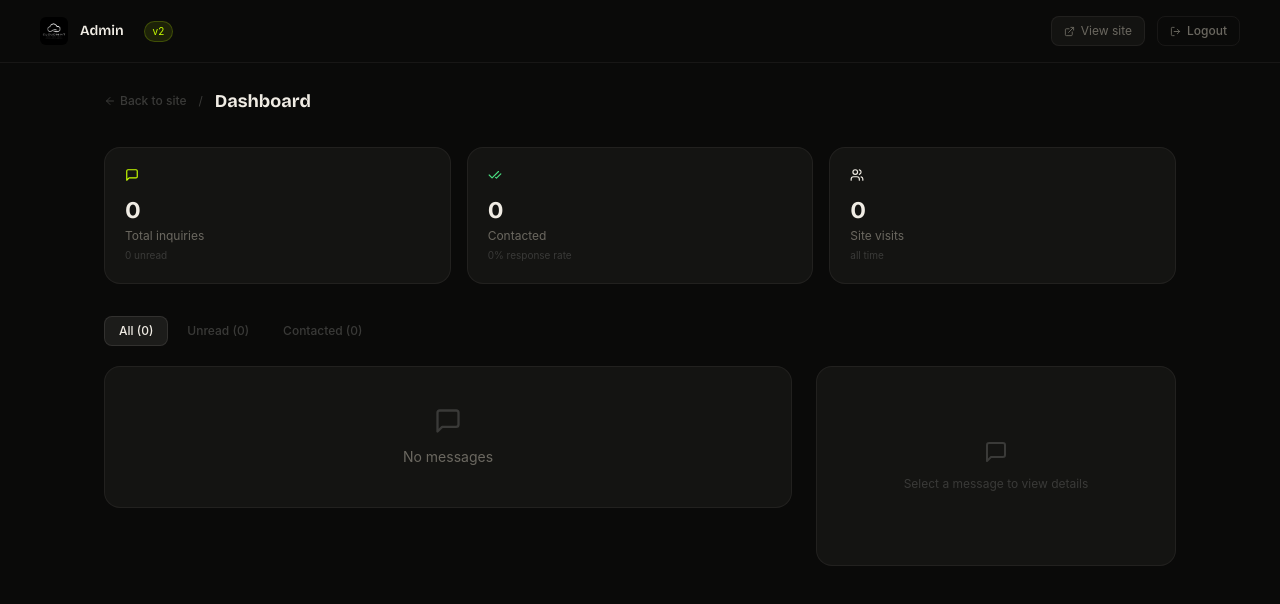
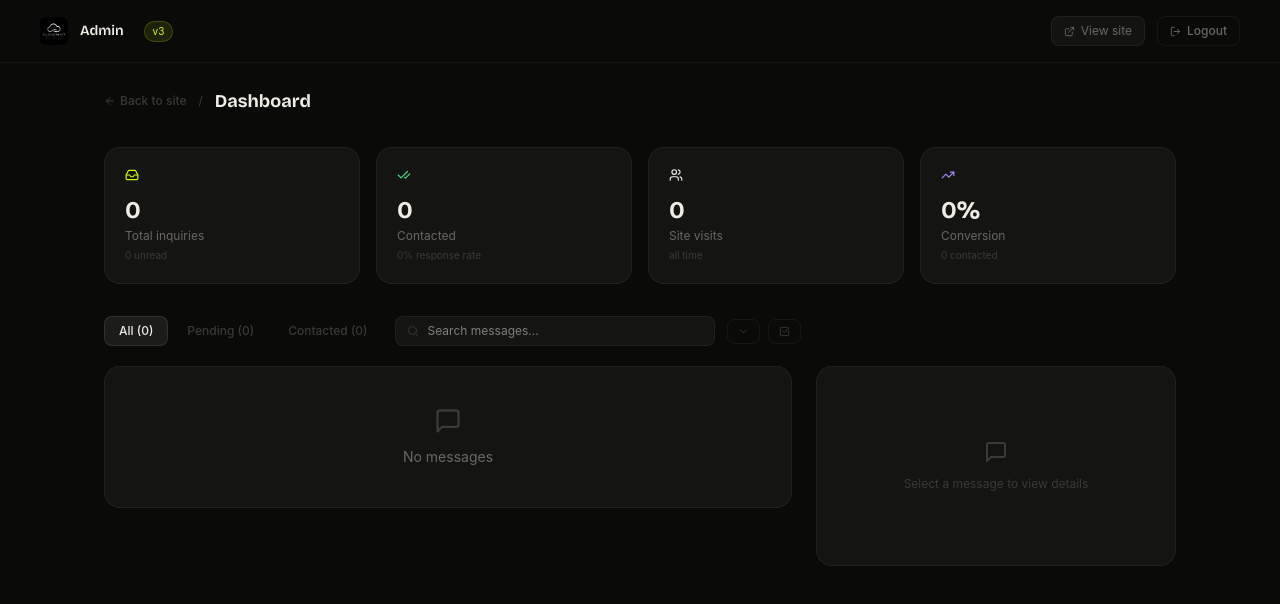
Before and after one commit to dilshanmethsara/CloudMint, a React (Vite) app: page /admin/dashboard in a window 1280 px wide. Shown: the top 604 px of the page. Built offline with nearby package versions, Linux system fonts and the light colour scheme; sample sign-in values are in the browser's storage.

Commit message:
Polish admin panel: search, bulk actions, select mode, status badges, 4-stats grid

```diff
--- a/src/app/DashboardPage.tsx
+++ b/src/app/DashboardPage.tsx
@@ -1,8 +1,8 @@
-import { useEffect, useState } from "react";
+import { useEffect, useMemo, useState } from "react";
 import { useNavigate } from "react-router";
 import { motion, AnimatePresence } from "motion/react";
-import { getMessages, ContactMessage, deleteMessage, toggleContacted, getContactedCount, getVisitCount, incrementVisit } from "../lib/storage";
-import { MessageSquare, Users, TrendingUp, Trash2, ArrowLeft, LogOut, ExternalLink, CheckCheck, Phone, Mail, Clock, ChevronDown } from "lucide-react";
+import { getMessages, ContactMessage, deleteMessage, toggleContacted, bulkMarkContacted, bulkDelete, getContactedCount, getVisitCount, incrementVisit } from "../lib/storage";
+import { MessageSquare, Users, TrendingUp, Trash2, ArrowLeft, LogOut, ExternalLink, CheckCheck, Phone, Mail, Clock, ChevronDown, Search, X, CheckSquare, Square, Inbox } from "lucide-react";
 
 const ease = [0.22, 1, 0.36, 1] as const;
 
@@ -14,6 +14,10 @@ export default function DashboardPage() {
   const [visits] = useState(getVisitCount);
   const [selected, setSelected] = useState<ContactMessage | null>(null);
   const [filter, setFilter] = useState<Filter>("all");
+  const [search, setSearch] = useState("");
+  const [selectMode, setSelectMode] = useState(false);
+  const [selectedIds, setSelectedIds] = useState<Set<string>>(new Set());
+  const [sortAsc, setSortAsc] = useState(false);
 
   useEffect(() => {
     if (!sessionStorage.getItem("cloudmint_admin")) {
@@ -24,7 +28,10 @@ export default function DashboardPage() {
     setMessages(getMessages());
   }, [nav]);
 
-  const refresh = () => setMessages(getMessages());
+  const refresh = () => {
+    setMessages(getMessages());
+    setSelectedIds(new Set());
+  };
 
   const handleLogout = () => {
     sessionStorage.removeItem("cloudmint_admin");
@@ -45,16 +52,64 @@ export default function DashboardPage() {
     }
   };
 
-  const filtered = messages.filter(m => {
-    if (filter === "contacted") return m.contacted;
-    if (filter === "unread") return !m.contacted;
-    return true;
+  const toggleSelect = (id: string) => {
+    setSelectedIds(prev => {
+      const next = new Set(prev);
+      if (next.has(id)) next.delete(id); else next.add(id);
+      return next;
     });
+  };
+
+  const toggleSelectAll = () => {
+    if (selectedIds.size === filtered.length) {
+      setSelectedIds(new Set());
+    } else {
+      setSelectedIds(new Set(filtered.map(m => m.id)));
+    }
+  };
+
+  const handleBulkContacted = () => {
+    bulkMarkContacted(Array.from(selectedIds), true);
+    refresh();
+  };
+
+  const handleBulkUncontacted = () => {
+    bulkMarkContacted(Array.from(selectedIds), false);
+    refresh();
+  };
+
+  const handleBulkDelete = () => {
+    if (selectedIds.size === 0) return;
+    bulkDelete(Array.from(selectedIds));
+    if (selected && selectedIds.has(selected.id)) setSelected(null);
+    refresh();
+  };
+
+  const filtered = useMemo(() => {
+    let list = messages;
+    if (filter === "contacted") list = list.filter(m => m.contacted);
+    else if (filter === "unread") list = list.filter(m => !m.contacted);
+    if (search.trim()) {
+      const q = search.toLowerCase();
+      list = list.filter(m =>
+        m.name.toLowerCase().includes(q) ||
+        m.email.toLowerCase().includes(q) ||
+        m.phone?.toLowerCase().includes(q) ||
+        m.projectType.toLowerCase().includes(q) ||
+        m.message.toLowerCase().includes(q)
+      );
+    }
+    return sortAsc ? [...list].reverse() : list;
+  }, [messages, filter, search, sortAsc]);
+
+  const contactedCount = useMemo(() => getContactedCount(), [messages]);
+  const pendingCount = messages.length - contactedCount;
 
   const stats = [
-    { label: "Total inquiries", value: messages.length, icon: MessageSquare, color: "#c8ff00", sub: `${messages.filter(m => !m.contacted).length} unread` },
-    { label: "Contacted", value: getContactedCount(), icon: CheckCheck, color: "#4ade80", sub: `${(messages.length ? Math.round(getContactedCount() / messages.length * 100) : 0)}% response rate` },
+    { label: "Total inquiries", value: messages.length, icon: Inbox, color: "#c8ff00", sub: `${pendingCount} unread` },
+    { label: "Contacted", value: contactedCount, icon: CheckCheck, color: "#4ade80", sub: `${messages.length ? Math.round(contactedCount / messages.length * 100) : 0}% response rate` },
     { label: "Site visits", value: visits, icon: Users, color: "#f0ece4", sub: "all time" },
+    { label: "Conversion", value: messages.length ? Math.round(contactedCount / messages.length * 100) + "%" : "0%", icon: TrendingUp, color: "#a78bfa", sub: `${contactedCount} contacted` },
   ];
 
   return (
@@ -64,7 +119,7 @@ export default function DashboardPage() {
         <div className="flex items-center gap-3">
           <img src="/logo.jpg" alt="Cloudmint" className="h-7 w-auto rounded-md" />
           <span className="text-sm font-semibold" style={{ color: "#f0ece4", fontFamily: "'Bricolage Grotesque', sans-serif" }}>Admin</span>
-          <span className="text-[10px] px-2 py-0.5 rounded-full ml-2" style={{ background: "rgba(200,255,0,0.1)", color: "#c8ff00", border: "1px solid rgba(200,255,0,0.2)" }}>v2</span>
+          <span className="text-[10px] px-2 py-0.5 rounded-full ml-2" style={{ background: "rgba(200,255,0,0.1)", color: "#c8ff00", border: "1px solid rgba(200,255,0,0.2)" }}>v3</span>
         </div>
         <div className="flex items-center gap-3">
           <a href="/" target="_blank" rel="noopener noreferrer" className="flex items-center gap-1.5 text-xs px-3 py-1.5 rounded-lg transition-all duration-200" style={{ color: "#6b6860", background: "rgba(240,236,228,0.04)", border: "1px solid rgba(240,236,228,0.06)" }}>
@@ -87,16 +142,16 @@ export default function DashboardPage() {
             <h1 className="text-lg font-bold" style={{ fontFamily: "'Bricolage Grotesque', sans-serif", color: "#f0ece4" }}>Dashboard</h1>
           </div>
           <div className="flex items-center gap-2">
-            {(messages.length - getContactedCount()) > 0 && (
+            {pendingCount > 0 && (
               <span className="text-xs px-2.5 py-1 rounded-full" style={{ background: "rgba(239,68,68,0.1)", color: "#ef4444", border: "1px solid rgba(239,68,68,0.2)" }}>
-                {messages.length - getContactedCount()} unread
+                {pendingCount} pending
               </span>
             )}
           </div>
         </div>
 
         {/* Stats */}
-        <div className="grid grid-cols-3 gap-4 mb-8">
+        <div className="grid grid-cols-2 lg:grid-cols-4 gap-4 mb-8">
           {stats.map((stat, i) => (
             <motion.div
               key={stat.label}
@@ -118,8 +173,10 @@ export default function DashboardPage() {
           ))}
         </div>
 
+        {/* Search + filters */}
+        <div className="flex flex-wrap items-center gap-3 mb-5">
           {/* Filter tabs */}
-        <div className="flex items-center gap-1 mb-5">
+          <div className="flex items-center gap-1">
             {(["all", "unread", "contacted"] as Filter[]).map((f) => (
               <button
                 key={f}
@@ -132,11 +189,81 @@ export default function DashboardPage() {
                 }}
               >
                 {f === "all" && `All (${messages.length})`}
-              {f === "unread" && `Unread (${messages.filter(m => !m.contacted).length})`}
-              {f === "contacted" && `Contacted (${getContactedCount()})`}
+                {f === "unread" && `Pending (${pendingCount})`}
+                {f === "contacted" && `Contacted (${contactedCount})`}
               </button>
             ))}
           </div>
+
+          {/* Search */}
+          <div className="relative flex-1 min-w-[200px] max-w-[320px]">
+            <Search size={12} className="absolute left-3 top-1/2 -translate-y-1/2" style={{ color: "#3a3a38" }} />
+            <input
+              type="text"
+              value={search}
+              onChange={e => setSearch(e.target.value)}
+              placeholder="Search messages..."
+              className="w-full text-xs px-8 py-1.5 rounded-lg transition-all duration-200"
+              style={{
+                background: "#141412",
+                border: "1px solid rgba(240,236,228,0.06)",
+                color: "#f0ece4",
+              }}
+            />
+            {search && (
+              <button onClick={() => setSearch("")} className="absolute right-3 top-1/2 -translate-y-1/2">
+                <X size={10} style={{ color: "#3a3a38" }} />
+              </button>
+            )}
+          </div>
+
+          <div className="flex items-center gap-2">
+            {/* Sort toggle */}
+            <button
+              onClick={() => setSortAsc(!sortAsc)}
+              className="text-xs px-2.5 py-1.5 rounded-lg transition-all duration-200"
+              style={{ color: sortAsc ? "#f0ece4" : "#3a3a38", border: "1px solid rgba(240,236,228,0.06)", background: sortAsc ? "#1c1c1a" : "transparent" }}
+              title={sortAsc ? "Oldest first" : "Newest first"}
+            >
+              <ChevronDown size={11} className={`transition-transform ${sortAsc ? "rotate-180" : ""}`} />
+            </button>
+
+            {/* Select mode toggle */}
+            <button
+              onClick={() => { setSelectMode(!selectMode); setSelectedIds(new Set()); }}
+              className="text-xs px-2.5 py-1.5 rounded-lg transition-all duration-200"
+              style={{ color: selectMode ? "#f0ece4" : "#3a3a38", border: "1px solid rgba(240,236,228,0.06)", background: selectMode ? "#1c1c1a" : "transparent" }}
+            >
+              {selectMode ? <Square size={11} /> : <CheckSquare size={11} />}
+            </button>
+          </div>
+        </div>
+
+        {/* Bulk actions bar */}
+        <AnimatePresence>
+          {selectMode && selectedIds.size > 0 && (
+            <motion.div
+              className="flex items-center gap-2 mb-4 p-3 rounded-xl"
+              style={{ background: "#1c1c1a", border: "1px solid rgba(200,255,0,0.1)" }}
+              initial={{ opacity: 0, y: -8 }}
+              animate={{ opacity: 1, y: 0 }}
+              exit={{ opacity: 0, y: -8 }}
+              transition={{ duration: 0.2, ease }}
+            >
+              <span className="text-xs font-medium" style={{ color: "#6b6860" }}>{selectedIds.size} selected</span>
+              <div className="h-4 w-px" style={{ background: "rgba(240,236,228,0.06)" }} />
+              <button onClick={handleBulkContacted} className="text-xs px-2.5 py-1 rounded-lg transition-all duration-200" style={{ background: "rgba(74,222,128,0.1)", color: "#4ade80", border: "1px solid rgba(74,222,128,0.2)" }}>
+                <CheckCheck size={10} className="inline mr-1" />Mark contacted
+              </button>
+              <button onClick={handleBulkUncontacted} className="text-xs px-2.5 py-1 rounded-lg transition-all duration-200" style={{ background: "rgba(200,255,0,0.1)", color: "#c8ff00", border: "1px solid rgba(200,255,0,0.2)" }}>
+                <Clock size={10} className="inline mr-1" />Mark pending
+              </button>
+              <button onClick={handleBulkDelete} className="text-xs px-2.5 py-1 rounded-lg transition-all duration-200 hover:bg-red-500/10 hover:text-red-400" style={{ color: "#6b6860", border: "1px solid rgba(240,236,228,0.06)" }}>
+                <Trash2 size={10} className="inline mr-1" />Delete
+              </button>
+            </motion.div>
+          )}
+        </AnimatePresence>
 
         {/* Messages */}
         <div className="grid md:grid-cols-[1fr_360px] gap-6">
@@ -145,39 +272,64 @@ export default function DashboardPage() {
             {filtered.length === 0 ? (
               <div className="rounded-2xl p-10 text-center" style={{ background: "#141412", border: "1px solid rgba(240,236,228,0.06)" }}>
                 <MessageSquare size={28} style={{ color: "#3a3a38" }} className="mx-auto mb-3" />
-                <p className="text-sm" style={{ color: "#6b6860" }}>No {filter !== "all" ? filter : ""} messages</p>
+                <p className="text-sm" style={{ color: "#6b6860" }}>
+                  {search ? "No messages match your search" : `No ${filter !== "all" ? filter : ""} messages`}
+                </p>
               </div>
             ) : (
               <div className="flex flex-col gap-2">
+                {/* Select all checkbox when in select mode */}
+                {selectMode && (
+                  <button
+                    onClick={toggleSelectAll}
+                    className="flex items-center gap-2 px-4 py-2 rounded-xl text-xs transition-all"
+                    style={{ color: "#6b6860", border: "1px solid rgba(240,236,228,0.04)" }}
+                  >
+                    {selectedIds.size === filtered.length ? <CheckCheck size={12} style={{ color: "#c8ff00" }} /> : <Square size={12} />}
+                    {selectedIds.size === filtered.length ? "Deselect all" : `Select all (${filtered.length})`}
+                  </button>
+                )}
+
                 <AnimatePresence mode="popLayout">
                   {filtered.map((msg, i) => (
                     <motion.button
                       key={msg.id}
                       layout
-                      onClick={() => setSelected(msg)}
+                      onClick={() => selectMode ? toggleSelect(msg.id) : setSelected(msg)}
                       className="w-full text-left rounded-xl p-4 transition-all duration-200"
                       style={{
-                        background: selected?.id === msg.id ? "#1c1c1a" : "#141412",
-                        border: selected?.id === msg.id ? "1px solid rgba(200,255,0,0.2)" : "1px solid rgba(240,236,228,0.06)",
-                        opacity: msg.contacted ? 0.6 : 1,
+                        background: selected?.id === msg.id ? "#1c1c1a" : selectMode && selectedIds.has(msg.id) ? "rgba(200,255,0,0.04)" : "#141412",
+                        border: selected?.id === msg.id
+                          ? "1px solid rgba(200,255,0,0.2)"
+                          : selectMode && selectedIds.has(msg.id)
+                            ? "1px solid rgba(200,255,0,0.15)"
+                            : "1px solid rgba(240,236,228,0.06)",
+                        opacity: msg.contacted && !selectMode ? 0.6 : 1,
                       }}
                       initial={{ opacity: 0, y: 8 }}
-                      animate={{ opacity: msg.contacted ? 0.6 : 1, y: 0 }}
+                      animate={{ opacity: msg.contacted && !selectMode ? 0.6 : 1, y: 0 }}
                       exit={{ opacity: 0, x: -20 }}
                       transition={{ duration: 0.25, ease }}
                     >
                       <div className="flex items-center justify-between mb-1">
                         <div className="flex items-center gap-2">
-                          {!msg.contacted && <span className="w-2 h-2 rounded-full" style={{ background: "#c8ff00" }} />}
-                          <span className="text-sm font-medium" style={{ color: msg.contacted ? "#6b6860" : "#f0ece4" }}>{msg.name}</span>
+                          {selectMode ? (
+                            selectedIds.has(msg.id) ? <CheckCheck size={12} style={{ color: "#c8ff00" }} /> : <Square size={12} style={{ color: "#3a3a38" }} />
+                          ) : (
+                            !msg.contacted && <span className="w-2 h-2 rounded-full" style={{ background: "#c8ff00" }} />
+                          )}
+                          <span className="text-sm font-medium" style={{ color: msg.contacted && !selectMode ? "#6b6860" : "#f0ece4" }}>{msg.name}</span>
+                          {msg.contacted && (
+                            <span className="text-[9px] px-1.5 py-0.5 rounded-full" style={{ background: "rgba(74,222,128,0.1)", color: "#4ade80" }}>contacted</span>
+                          )}
                         </div>
                         <span className="text-[10px]" style={{ color: "#3a3a38" }}>
                           {new Date(msg.createdAt).toLocaleDateString()}
                         </span>
                       </div>
-                      <div className="flex items-center gap-2 text-xs" style={{ color: "#6b6860" }}>
-                        <Mail size={10} />
-                        <span className="truncate">{msg.email}</span>
+                      <div className="flex items-center gap-3 text-xs" style={{ color: "#6b6860" }}>
+                        <span className="flex items-center gap-1"><Mail size={10} /><span className="truncate max-w-[140px]">{msg.email}</span></span>
+                        {msg.phone && <span className="flex items-center gap-1"><Phone size={10} /><span className="truncate max-w-[100px]">{msg.phone}</span></span>}
                       </div>
                       <div className="flex items-center gap-2 mt-1" style={{ color: "#3a3a38" }}>
                         <span className="text-[10px]">{msg.projectType}</span>
@@ -217,7 +369,7 @@ export default function DashboardPage() {
                         border: `1px solid ${selected.contacted ? "rgba(74,222,128,0.2)" : "rgba(200,255,0,0.2)"}`,
                       }}
                     >
-                      {selected.contacted ? <CheckCheck size={10} /> : <CheckCheck size={10} />}
+                      <CheckCheck size={10} />
                       {selected.contacted ? "Mark pending" : "Mark contacted"}
                     </button>
                     <button
@@ -231,8 +383,13 @@ export default function DashboardPage() {
                 </div>
 
                 <div className="space-y-4 text-sm">
-                  <div className="flex items-center gap-2" style={{ color: "#f0ece4" }}>
-                    <span className="font-medium">{selected.name}</span>
+                  <div className="flex items-center justify-between">
+                    <span className="font-medium" style={{ color: "#f0ece4" }}>{selected.name}</span>
+                    {selected.contacted && (
+                      <span className="text-[9px] px-1.5 py-0.5 rounded-full" style={{ background: "rgba(74,222,128,0.1)", color: "#4ade80", border: "1px solid rgba(74,222,128,0.2)" }}>
+                        contacted
+                      </span>
+                    )}
                   </div>
                   <div className="flex items-center gap-2 text-xs" style={{ color: "#6b6860" }}>
                     <Mail size={11} /> {selected.email}
--- a/src/lib/storage.ts
+++ b/src/lib/storage.ts
@@ -38,6 +38,18 @@ export function toggleContacted(id: string): void {
   localStorage.setItem(MESSAGES_KEY, JSON.stringify(messages));
 }
 
+export function bulkMarkContacted(ids: string[], contacted: boolean): void {
+  const set = new Set(ids);
+  const messages = getMessages().map(m => set.has(m.id) ? { ...m, contacted } : m);
+  localStorage.setItem(MESSAGES_KEY, JSON.stringify(messages));
+}
+
+export function bulkDelete(ids: string[]): void {
+  const set = new Set(ids);
+  const messages = getMessages().filter(m => !set.has(m.id));
+  localStorage.setItem(MESSAGES_KEY, JSON.stringify(messages));
+}
+
 export function getContactedCount(): number {
   return getMessages().filter(m => m.contacted).length;
 }
```
Lines whose indentation alone changed are shown as unchanged.
